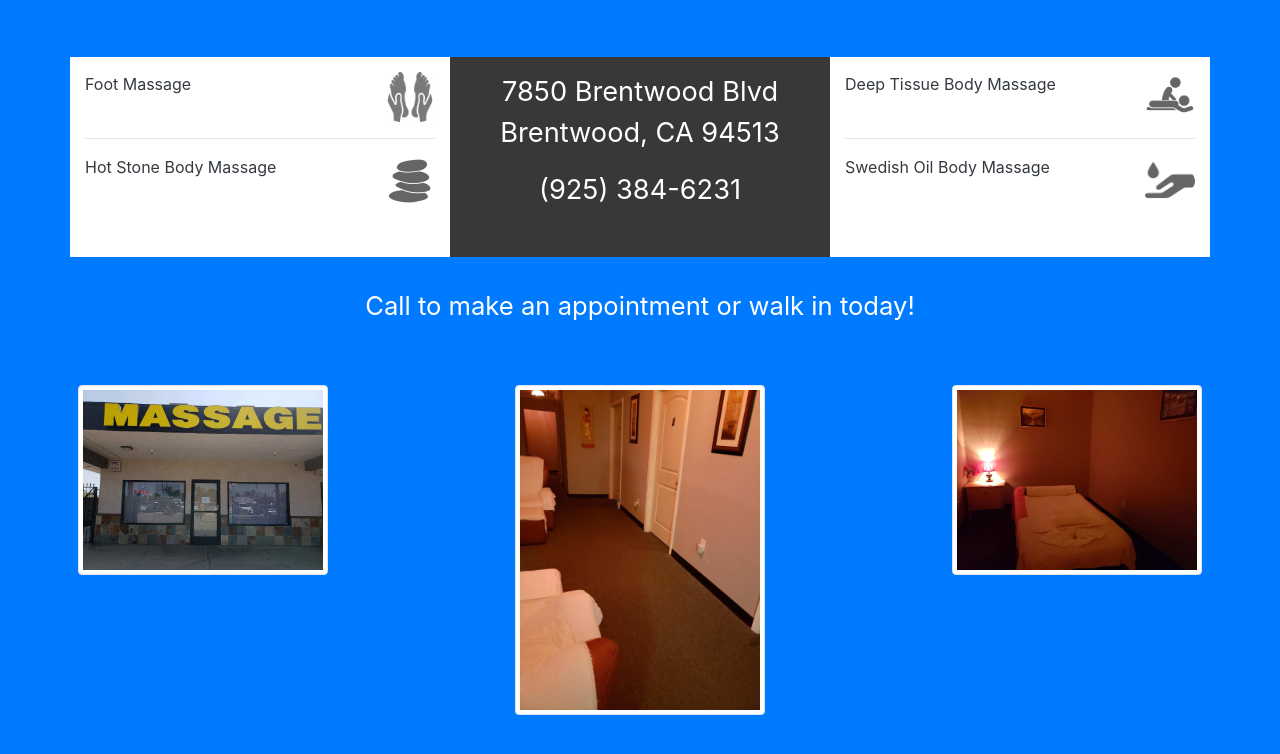
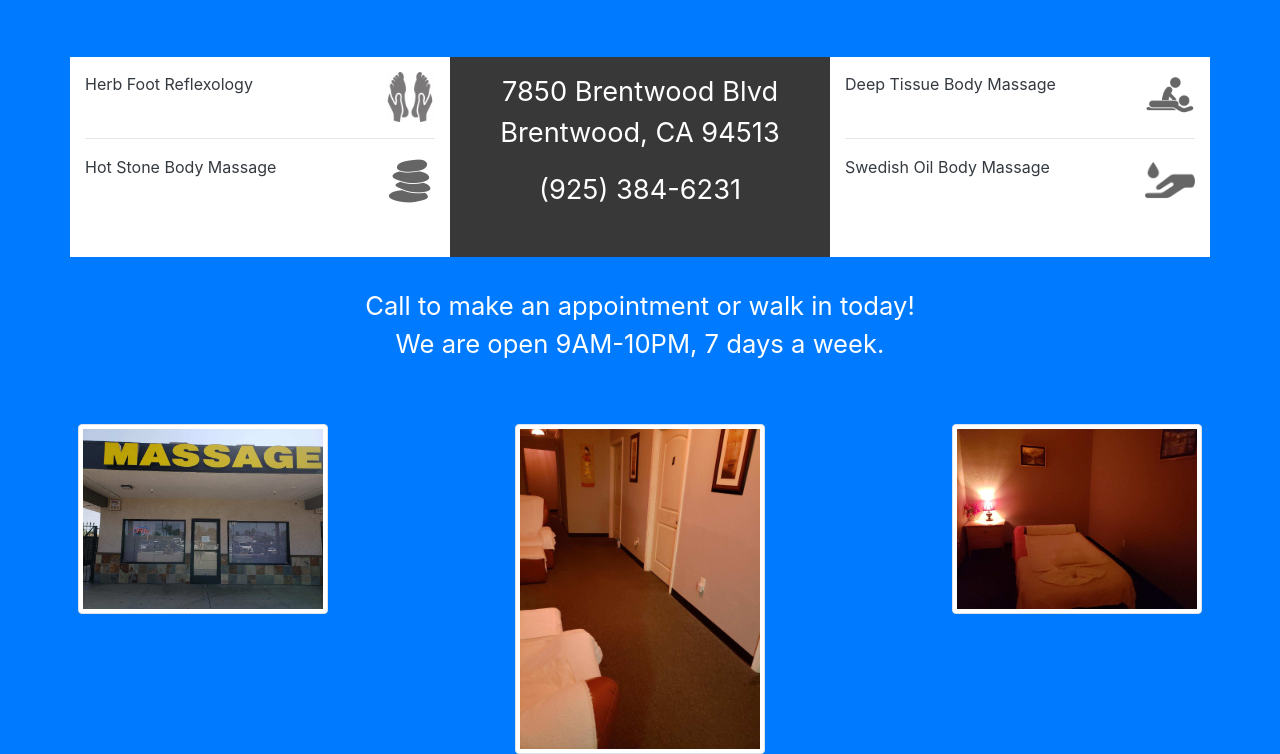
Before and after one commit to Best-Life-Massage-Center/massage-website, a plain HTML site: page index.html in a window 1280 px wide. Shown: the part 111-865 px from the top of the page. Before the commit the page ends 826 px from the top, so only its background shows below. Drawn offline with nearby package versions, Linux system fonts and the light colour scheme.

Commit message:
Change massage description and add hours

```diff
--- a/index.html
+++ b/index.html
@@ -3,7 +3,7 @@
 <html lang="en">
 <head>
   <meta charset="utf-8">
-  <title>Best Life Massage Center</title>
+  <title>Dreamy Life Massage Center</title>
   <link rel="stylesheet" href="main.css">
   <link href="https://stackpath.bootstrapcdn.com/bootstrap/4.1.3/css/bootstrap.min.css" rel="stylesheet" integrity="sha384-MCw98/SFnGE8fJT3GXwEOngsV7Zt27NXFoaoApmYm81iuXoPkFOJwJ8ERdknLPMO" crossorigin="anonymous">
   <link href="https://fonts.googleapis.com/css?family=EB+Garamond:500|Lato|Raleway:900|Roboto:300" rel="stylesheet">
@@ -16,7 +16,7 @@
 <div class="row">
   <div class="col-lg-4 bg-white text-dark">
     <div class="clearfix">
-      <p class="float-left">Foot Massage</p>
+      <p class="float-left">Herb Foot Reflexology</p>
       <img src="img/foot-massage.png" class="float-right">
     </div>
     <hr>
@@ -45,7 +45,7 @@
   </div>
 </div>
 </div>
-<p class="text-center">Call to make an appointment or walk in today!</p>
+<p class="text-center">Call to make an appointment or walk in today!<br>We are open 9AM-10PM, 7 days a week.</p>
 <div class="row" id="gallery">
   <div class="col-md-4">
     <img src="img/store_front.jpg" class="mx-auto d-block img-fluid img-thumbnail" alt="Store front">
--- a/main.css
+++ b/main.css
@@ -8,7 +8,7 @@ body > h1 {
   font-family: "Roboto", sans-serif;
 }
 
-div + p {
+body > p {
   padding-top: 30px;
   font-size: 1.6rem;
 }
```
